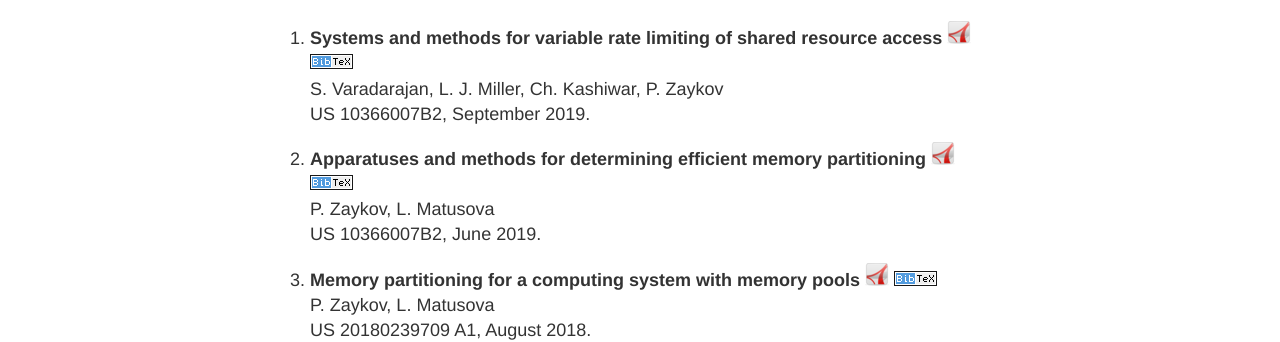
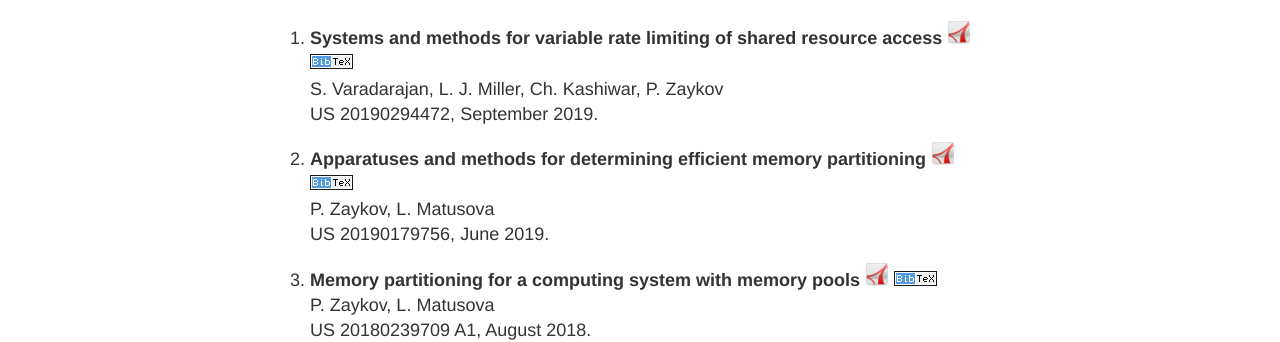
Before and after one commit to zaykov/web-page, a Jekyll site: the page built from publications.md, in a window 1280 px wide and 900 px high, scrolled down 2574 px. Shown: the part 322-664 px from the top of the window. Built offline with Jekyll 4.4.1, drawn with Linux system fonts in a browser that asks for light colours; comment, search, counter and statistics services are not loaded.

Commit message:
Update publications.md
updated patent ID.

```diff
--- a/publications.md
+++ b/publications.md
@@ -147,7 +147,7 @@ In proc. of the Computer Systems and Technologies conference (CompSysTech), June
 <a href="{{ site.url }}/publications/bib/zaykov-2019-ratelimit.bib" target="_blank"><img src="{{ site.url }}/images/bibtex.png"></a>
 <br>
 S. Varadarajan, L. J. Miller, Ch. Kashiwar, P. Zaykov<br>
-US 10366007B2, September 2019.
+US 20190294472, September 2019.
 
 
 1. **Apparatuses and methods for determining efficient memory partitioning**
@@ -155,7 +155,7 @@ US 10366007B2, September 2019.
 <a href="{{ site.url }}/publications/bib/zaykov-2019-mempart.bib" target="_blank"><img src="{{ site.url }}/images/bibtex.png"></a>
 <br>
 P. Zaykov, L. Matusova<br>
-US 10366007B2, June 2019.
+US 20190179756, June 2019.
 
 
 1. **Memory partitioning for a computing system with memory pools**
```
